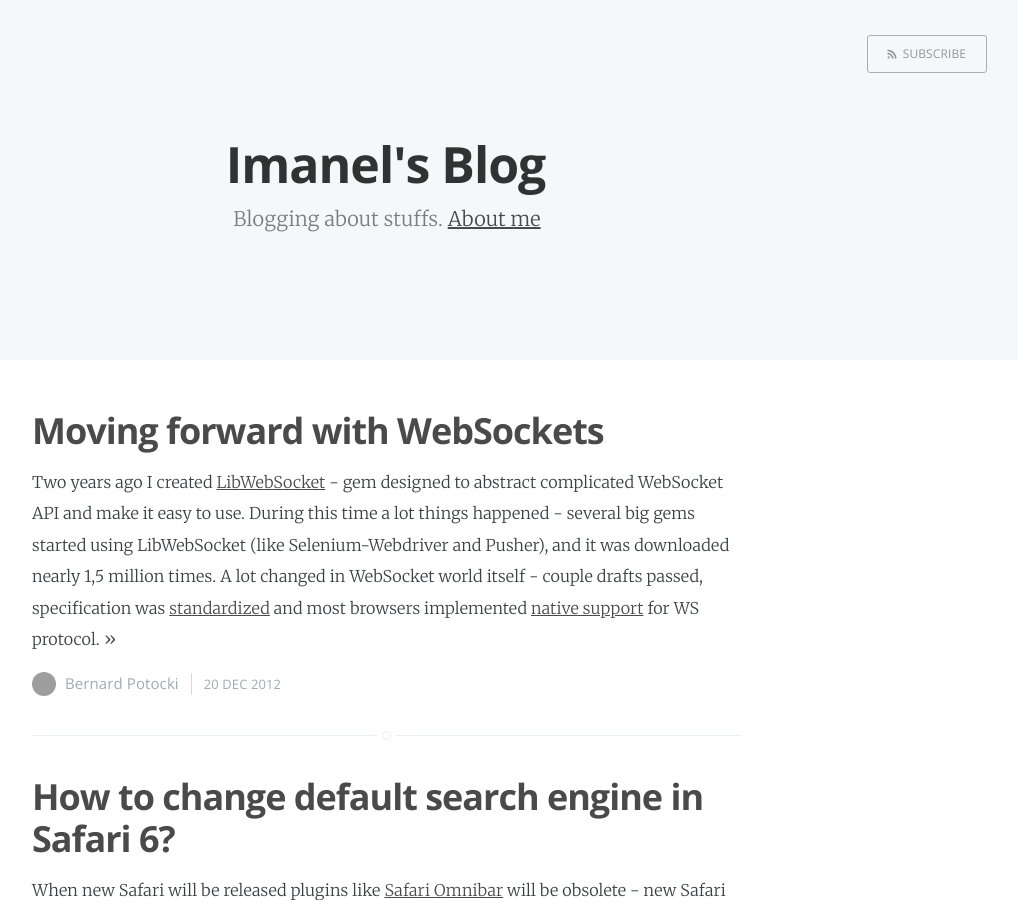
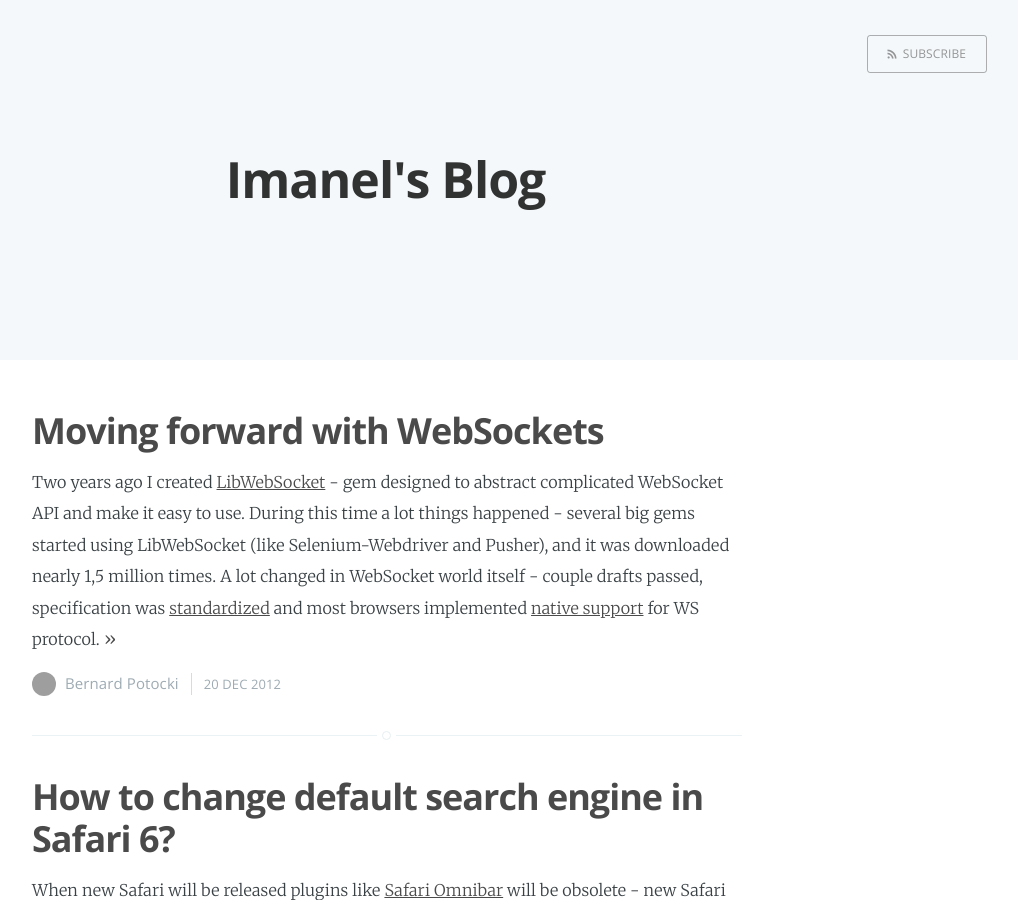
Before and after one commit to imanel/blog.imanel.org, a Jekyll site: the page built from index.html, in a window 1280 px wide and 900 px high. Shown: the whole window, without its empty margins (253-1271 px from the left). Built offline with Jekyll 4.4.1, drawn with Linux system fonts in a browser that asks for light colours; the list of posts is cut into pages by our own code; grey boxes are pictures that could not be loaded.

Commit message:
Remove about page

```diff
--- a/_config.yml
+++ b/_config.yml
@@ -1,6 +1,5 @@
 title: Imanel's Blog
-description: Blogging about stuffs
-meta_description: "Your New Jekyll Site, Blogging about stuffs"
+description: ''
 
 logo: false
 paginate: 10
--- a/index.html
+++ b/index.html
@@ -2,7 +2,6 @@
 layout: default
 title: Home
 cover: false
-about: 'about.html'
 ---
 
 <header class="main-header {% if page.cover %}" style="background-image: url({{ page.cover }}) {%else%}no-cover{% endif %}">
@@ -17,10 +16,6 @@
     <div class="vertical">
         <div class="main-header-content inner">
             <h1 class="page-title">{{ site.title }}</h1>
-            <h2 class="page-description">
-                {% if site.description %} {{ site.description }}. {% endif %}
-                {% if page.about %} <a href='{{ site.baseurl }}{{ page.about }}'> About me </a> {% endif %}
-            </h2>
         </div>
     </div>
     <a class="scroll-down icon-arrow-left" href="#content" data-offset="-45"><span class="hidden">Scroll Down</span></a>
```
Also changed, not shown: about.md (deleted, +0 -6 lines).
